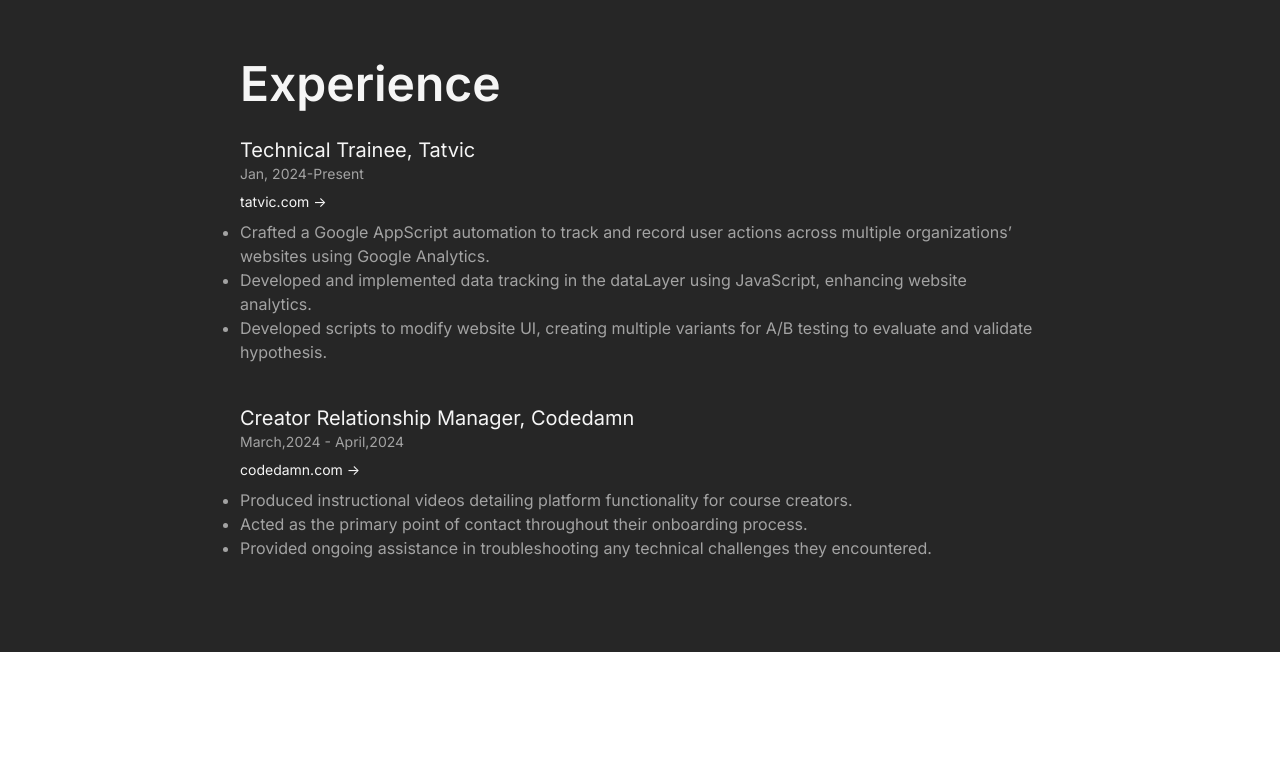
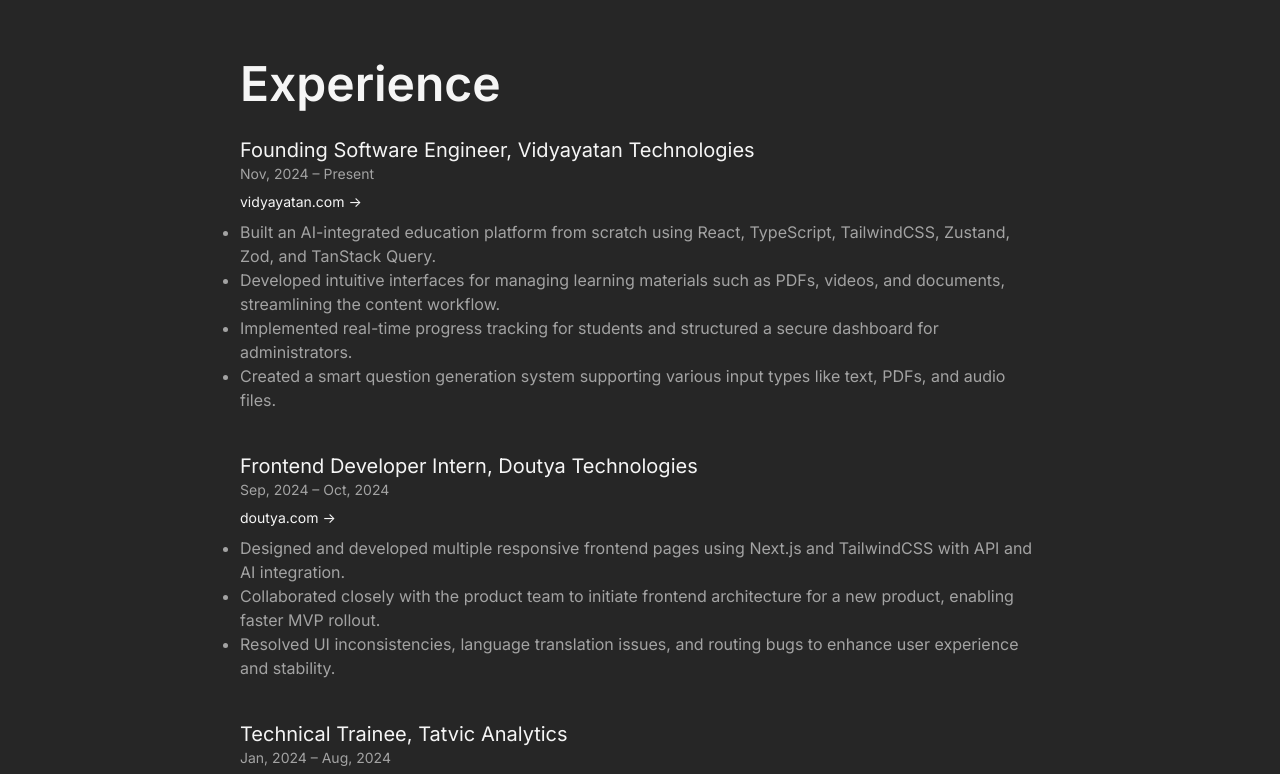
Before and after one commit to shristigupta12/Portfolio, a Next.js app: page / in a window 1280 px wide. Shown: the part 660-1434 px from the top of the page. Built offline with nearby package versions, Linux system fonts and the light colour scheme.

Commit message:
updated portfolio details

```diff
--- a/components/sections/home/index.jsx
+++ b/components/sections/home/index.jsx
@@ -16,10 +16,10 @@
                 </div>
                 <div className="flex gap-5 flex-col max-[500px]:text-[14px] ">
                     <p>A passionate frontend engineer with a love for creating seamless and engaging user experiences.</p>
-                    <p>From crafting elegant code to exploring the world of algorithms.</p>
+                    <p>From building intuitive user interfaces to engineering AI-powered solutions that scale.</p>
                     <p>Always up for exploring and learning new things.</p>
                     <div className="w-full flex max-md:justify-center">
-                        <Link href="https://drive.google.com/file/d/1L0GBExLgEqoTtPE2kSrjyoxOQNSrpZe2/view?usp=sharing">
+                        <Link href="https://drive.google.com/file/d/157TTefNXoi1sZJasDDbkAqYr1F49eLCR/view?usp=sharing">
                         <Button variant="primary" className="bg-neutral-800 w-fit text-neutral-100 rounded-xl transition-all hover:scale-105 shadow-md shadow-neutral-400">{"Resume ->"}</Button>
                         </Link>
                     </div>
--- a/public/data/contacts-data.js
+++ b/public/data/contacts-data.js
@@ -21,7 +21,7 @@
     {
         media:"Resume",
         icon:<Newspaper className='w-4 max-md:w-3'/>,
-        link:"https://drive.google.com/file/d/1L0GBExLgEqoTtPE2kSrjyoxOQNSrpZe2/view?usp=sharing"
+        link:"https://drive.google.com/file/d/157TTefNXoi1sZJasDDbkAqYr1F49eLCR/view?usp=sharing"
     },
     {
         media:"LinkedIn",
--- a/public/data/experience-data.js
+++ b/public/data/experience-data.js
@@ -1,26 +1,49 @@
 const ExperienceData = [
     {
-        Designation: "Technical Trainee, Tatvic",
-        Duration: "Jan, 2024-Present ",
+      Designation: "Founding Software Engineer, Vidyayatan Technologies",
+      Duration: "Nov, 2024 – Present",
+      CompanyLink: "https://www.vidyayatan.com/",
+      LinkName: "vidyayatan.com ->",
+      description: [
+        "Built an AI-integrated education platform from scratch using React, TypeScript, TailwindCSS, Zustand, Zod, and TanStack Query.",
+        "Developed intuitive interfaces for managing learning materials such as PDFs, videos, and documents, streamlining the content workflow.",
+        "Implemented real-time progress tracking for students and structured a secure dashboard for administrators.",
+        "Created a smart question generation system supporting various input types like text, PDFs, and audio files."
+      ]
+    },
+    {
+      Designation: "Frontend Developer Intern, Doutya Technologies",
+      Duration: "Sep, 2024 – Oct, 2024",
+      CompanyLink: "https://www.doutya.com/",
+      LinkName: "doutya.com ->",
+      description: [
+        "Designed and developed multiple responsive frontend pages using Next.js and TailwindCSS with API and AI integration.",
+        "Collaborated closely with the product team to initiate frontend architecture for a new product, enabling faster MVP rollout.",
+        "Resolved UI inconsistencies, language translation issues, and routing bugs to enhance user experience and stability."
+      ]
+    },
+    {
+      Designation: "Technical Trainee, Tatvic Analytics",
+      Duration: "Jan, 2024 – Aug, 2024",
       CompanyLink: "https://www.tatvic.com/",
       LinkName: "tatvic.com ->",
-        description:[
-            `Crafted a Google AppScript automation to track and record user actions across multiple organizations’ websites using Google Analytics.`,
-            'Developed and implemented data tracking in the dataLayer using JavaScript, enhancing website analytics.',
-            `Developed scripts to modify website UI, creating multiple variants for A/B testing to evaluate and validate hypothesis.`
+      description: [
+        "Automated user interaction tracking across multiple websites using Google AppScript and integrated it with Google Analytics.",
+        "Implemented JavaScript-based data tracking in the dataLayer to improve the accuracy of user behavior insights.",
+        "Developed and deployed UI variants for A/B testing, assisting clients in validating design hypotheses and boosting conversions."
       ]
     },
     {
       Designation: "Creator Relationship Manager, Codedamn",
-        Duration: "March,2024 - April,2024 ",
+      Duration: "Mar, 2024 – Apr, 2024",
       CompanyLink: "https://www.codedamn.com/",
       LinkName: "codedamn.com ->",
-        description:[
-            'Produced instructional videos detailing platform functionality for course creators.',
-            'Acted as the primary point of contact throughout their onboarding process.',
-            'Provided ongoing assistance in troubleshooting any technical challenges they encountered.'
+      description: [
+        "Produced tutorial videos to help new instructors understand and navigate the platform effectively.",
+        "Managed onboarding communication and provided personalized support during the initial setup phase.",
+        "Assisted in resolving technical issues related to content publishing and platform tools."
       ]
     }
   ];
 
-export {ExperienceData}
+  export { ExperienceData };
--- a/public/data/skills-data.js
+++ b/public/data/skills-data.js
@@ -10,24 +10,27 @@
         ]
     },
     {
-        domain: "Libraries",
+        domain: "Tools",
         skillSets:[
-            "devicon-react-original",
-            "devicon-tailwindcss-plain"
-        ]
-    },
-    {
-        domain: "Databases",
-        skillSets:[
-            "devicon-mongodb-plain",
-            "devicon-mysql-plain"
+            "devicon-git-plain",
+            "devicon-github-original",
+            // "devicon-vite-plain",
+            // "devicon-pnpm-plain",
+            "devicon-npm-original-wordmark"
         ]
     },
     {
         domain: "Framework",
         skillSets:[
-            "devicon-nextjs-plain"
+            "devicon-nextjs-plain",
+            "devicon-tailwindcss-plain"
         ]
-    }
+    },
+    {
+        domain: "Libraries",
+        skillSets:[
+            "devicon-react-original",
+        ]
+    },
 ]
 export {SkillsData}
```
Lines whose indentation alone changed are shown as unchanged.
